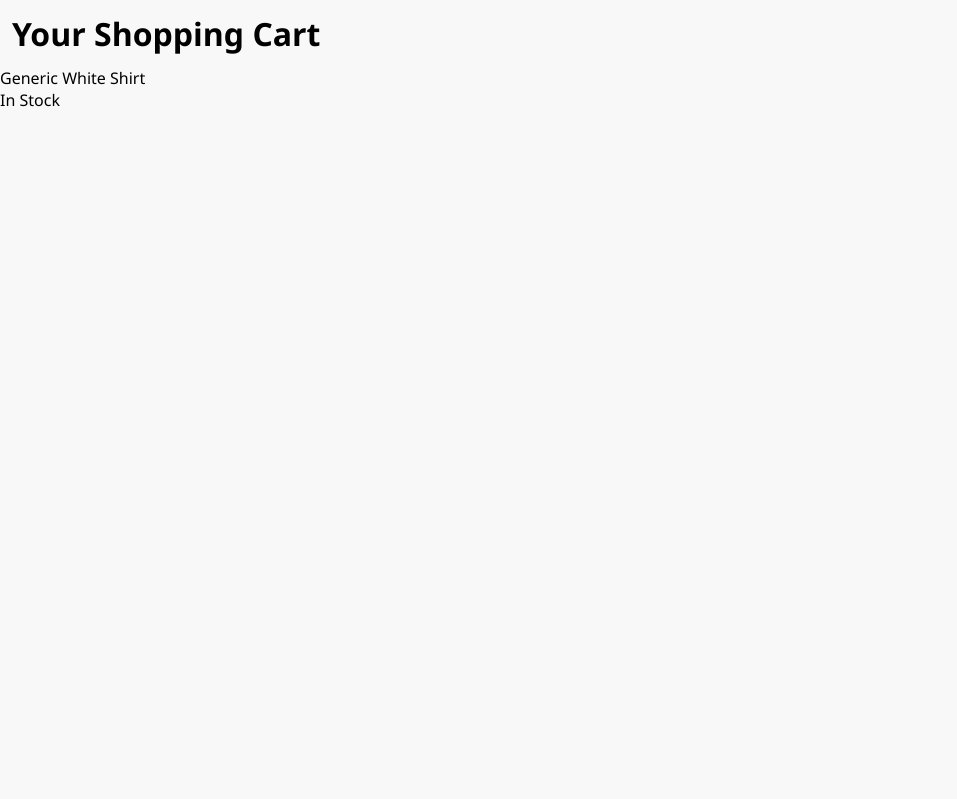
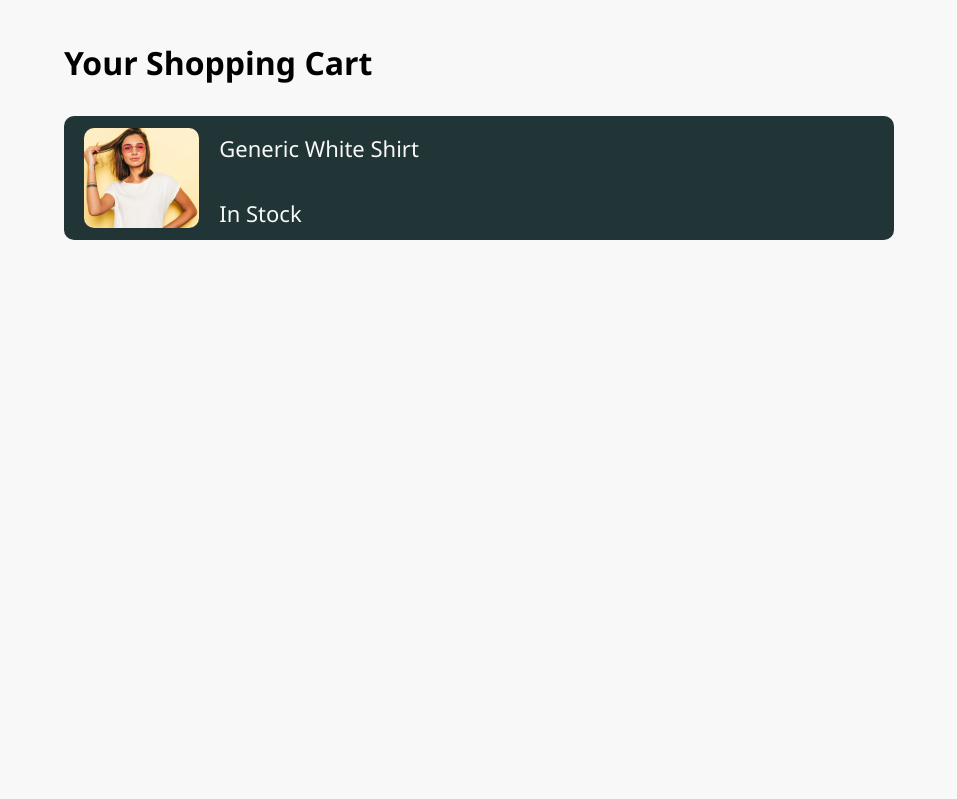
Before and after one commit to aclar119/Online-Store, a PHP site: page /Cart.html in a window 1280 px wide. Shown: the top 799 px of the page, without its empty margins (0-957 px from the left). After the commit the page ends 240 px from the top, so only its background shows below. Run offline with PHP 8.4, Linux system fonts and the light colour scheme.

Commit message:
Adding new elements in cart page

```diff
--- a/Cart/Cart.css
+++ b/Cart/Cart.css
@@ -9,6 +9,69 @@ html, body {
 
   /* Page body styling */
 
-h1 {
-    margin: 12px;
+
+  .main-outer-section{
+    display:flex;
+    justify-content: center;
+    width:100%;
+    height:100%;
+  }
+
+
+  .sub-outer-section{
+    display:flex;
+    flex-direction: row;
+    flex-wrap: nowrap;
+    width:90%;
+    max-width: 1200px;
+    margin-left: 5%;
+    margin-right: 5%;
+    margin-top: 20px;
+    margin-bottom: 70vh;
+
+    }
+
+.shopping-cart-section{
+  display: flex;
+  flex-wrap: nowrap;
+  flex-direction: column;
+  width:70%;
 }
+
+
+.items-section{
+  background-color: #213536;
+  display:flex;
+  flex-direction: row;
+  wrap: nowrap;
+  padding:12px;
+  width:100%;
+  height:120px;
+  margin-top: 10px;
+  border-radius: 10px;
+}
+
+.items-picture{
+  display: flex;
+  flex:0 0 95px;
+  margin-left: 1%;
+  background-image: url(image\ 7.png);
+  padding:10px;
+  display:inline-block;
+  border-radius: 10px;
+
+}
+
+.left-items-text{
+  display: flex;
+  flex-grow: 2;
+  flex-direction: column;
+  color: #F8F8F8;
+  font-size:22px;
+  margin-left:2.5%;
+  margin-top: 5px;
+
+}
+.left-text1{
+  margin-bottom: 35px;
+}
```
Also changed, not shown: Cart/image 7.png (added), 1 other file.
